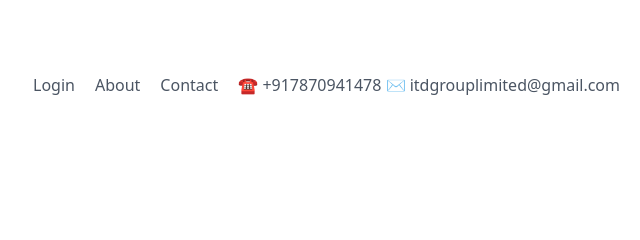
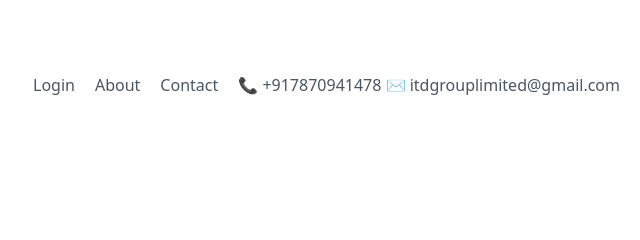
Before and after one commit to ITDlimited/itd, a plain HTML site: page index.html in a window 1280 px wide. Shown: the top 240 px of the page, 640-1280 px from the left. Drawn offline with nearby package versions, Linux system fonts and the light colour scheme.

Commit message:
Update index.html

```diff
--- a/index.html
+++ b/index.html
@@ -20,7 +20,7 @@
         <a class="mr-5 hover:text-gray-900"  href="/login.html">Login</a>
       <a class="mr-5 hover:text-gray-900"  href="/about.html">About</a>
       <a class="mr-5 hover:text-gray-900"  href="/contact.html">Contact</a>
-        <h3> ☎ +917870941478 ✉️ itdgrouplimited@gmail.com</h3>
+        <h3> 📞 +917870941478 ✉️ itdgrouplimited@gmail.com</h3>
 
 
     </nav>
```
